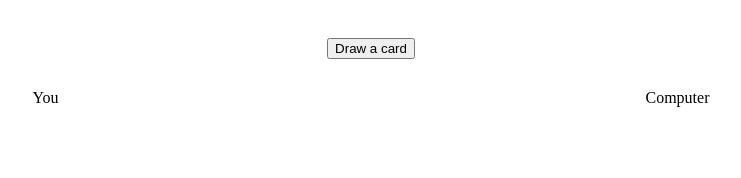
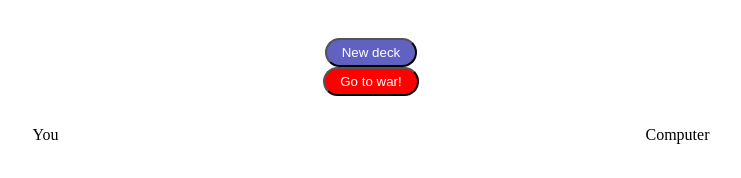
Before and after one commit to franciscocasillas/cardsgame, a plain HTML site: page index.html in a window 1280 px wide. Both pictures are taken after a click on the button "New deck". Shown: the whole page, without its empty margins (269-1010 px from the left). Drawn offline with Linux system fonts and the light colour scheme; no server answers.

Commit message:
Fix buttons

```diff
--- a/index.html
+++ b/index.html
@@ -9,9 +9,9 @@
 	<body>
 		<header>
 			<button id="deck">New deck</button>
-			<button id="draw">Draw a card</button>
+			<button id="draw">Go to war!</button>
 		</header>
-		<section>
+		<section id="table">
 			<div>
 				<span>You</span>
 				<img class="userCard" src="" alt="" />
--- a/js/main.js
+++ b/js/main.js
@@ -13,7 +13,6 @@ function createDeck() {
 }
 
 function changeButtons() {
-	document.querySelector("#deck").style.display = "none";
 	document.querySelector("#draw").style.display = "block";
 }
 
@@ -22,6 +21,7 @@ function drawCards() {
 		.then((res) => res.json())
 		.then((data) => {
 			clearH2();
+			displayTable();
 			displayCardImages(data.cards[0].image, data.cards[1].image);
 			defineWinner(
 				calculateCardValue(data.cards[0].value),
@@ -29,6 +29,10 @@ function drawCards() {
 			);
 		})
 		.catch((err) => console.log(`error ${err}`));
+}
+
+function displayTable() {
+	document.querySelector("#table").style.display = "flex";
 }
 
 function clearH2() {
--- a/styles/styles.css
+++ b/styles/styles.css
@@ -3,8 +3,21 @@ body {
 	flex-direction: column;
 }
 
+#deck {
+	background-color: rgb(97, 97, 194);
+	box-shadow: none;
+	color: white;
+	border-radius: 20px;
+	padding: 5px 15px;
+	/* border: none; */
+}
+
 #draw {
 	display: none;
+	background-color: red;
+	color: white;
+	border-radius: 20px;
+	padding: 5px 15px;
 }
 
 header {
@@ -23,8 +36,10 @@ div {
 	display: flex;
 	flex-direction: column;
 	align-items: center;
+	gap: 20px;
 }
 
 h2 {
 	margin: auto;
+	padding: 30px;
 }
```
